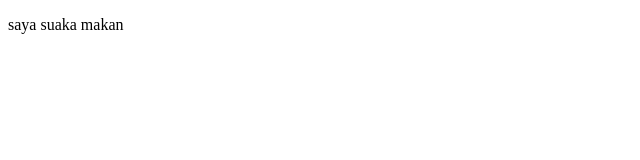
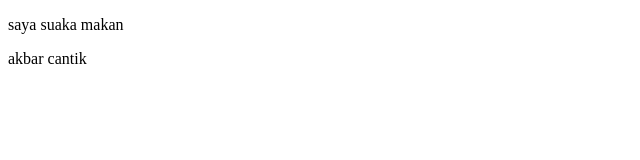
Before and after one commit to bruce270310/bruce-9B-POE, a plain HTML site: page index.html in a window 1280 px wide. Shown: the full height of the page, 0-640 px from the left. Drawn offline with Linux system fonts and the light colour scheme.

Commit message:
update akbar

```diff
--- a/index.html
+++ b/index.html
@@ -7,5 +7,6 @@
 </head>
 <body>
     <p>saya suaka makan</p>
+    <p>akbar cantik</p>
 </body>
 </html>
```
